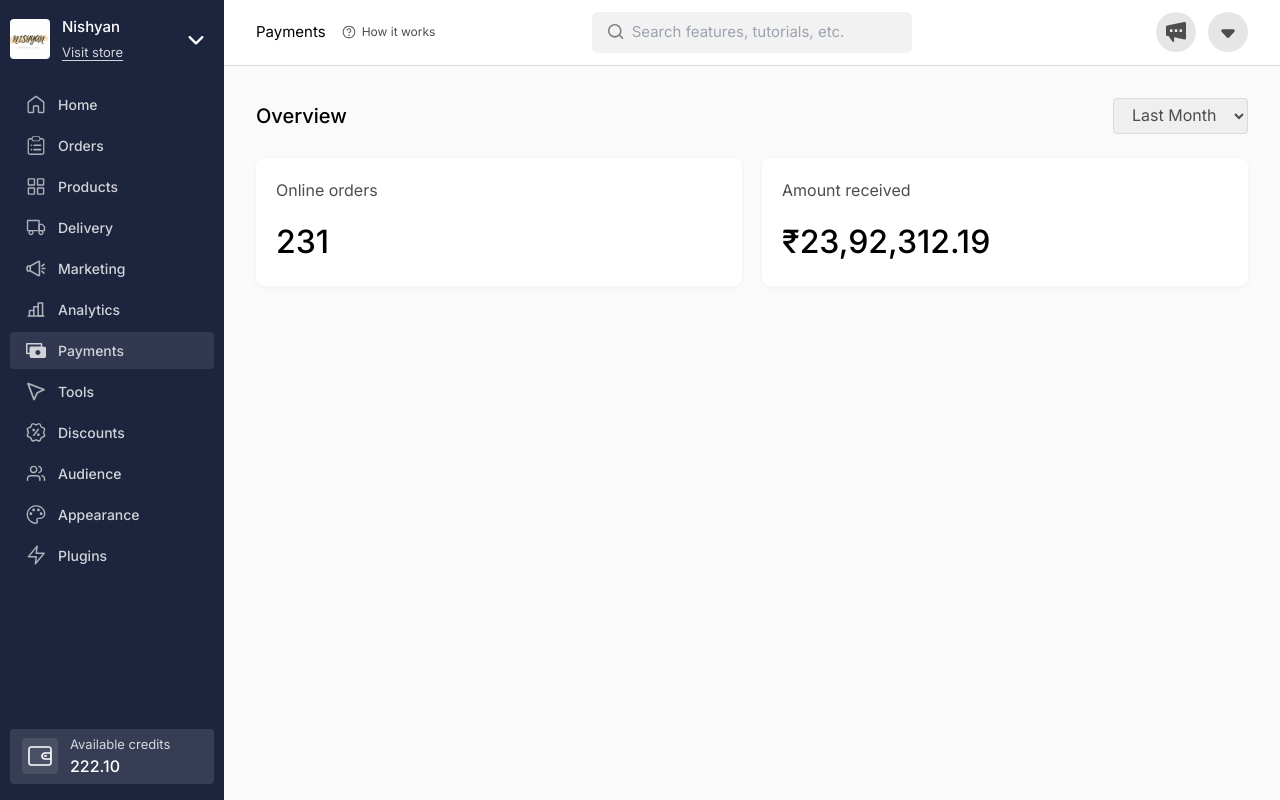
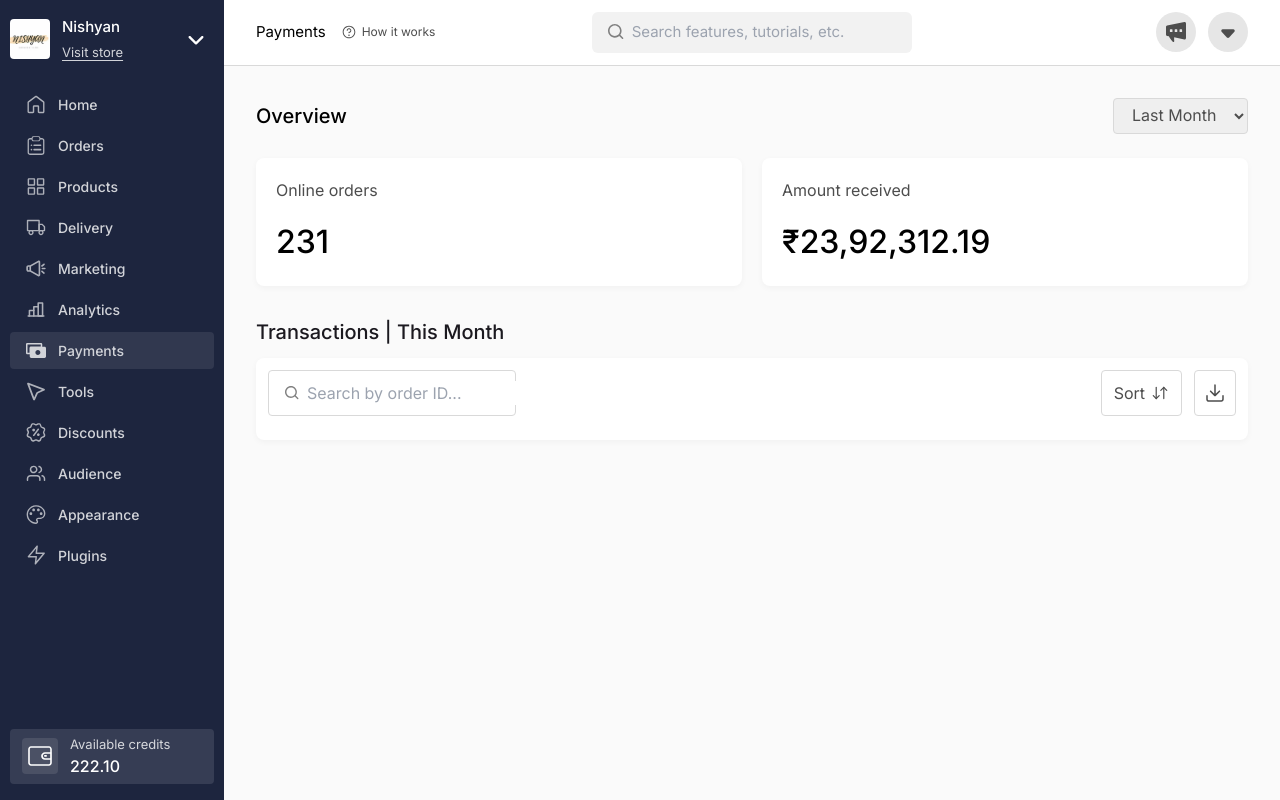
Before and after one commit to Mriganka5137/dukaan-assignment, a Next.js app: page / in a window 1280 px wide. Built offline with nearby package versions, Linux system fonts and the light colour scheme.

Commit message:
Update component styles and add new components

```diff
--- a/app/components/Overview.tsx
+++ b/app/components/Overview.tsx
@@ -1,11 +1,9 @@
-"use client";
-import Image from "next/image";
 import React from "react";
 import Card from "./Card";
 
 const Overview = () => {
   return (
-    <div className="flex flex-col gap-6">
+    <section className="flex flex-col gap-6">
       <div className=" flex justify-between items-center">
         <h3 className=" text-xl font-medium">Overview</h3>
         <select
@@ -21,7 +19,7 @@ const Overview = () => {
         <Card title="Online orders" amount="231" />
         <Card title="Amount received" amount="₹23,92,312.19" />
       </div>
-    </div>
+    </section>
   );
 };
 
--- /dev/null
+++ b/app/components/TransactionAction.tsx
@@ -0,0 +1,43 @@
+import Image from "next/image";
+import React from "react";
+
+const TransactionAction = () => {
+  return (
+    <div className="flex w-full justify-between">
+      <div className="w-[248px] border border-black_85 py-2.5 px-4 rounded-[4px] bg-black_100 flex items-center gap-2">
+        <Image
+          src="/icons/others/search.svg"
+          width={14}
+          height={14}
+          alt="search"
+        />
+        <input
+          type="search"
+          placeholder="Search by order ID..."
+          className="focus-visible:outline-none"
+        />
+      </div>
+      <div className=" flex gap-3">
+        <button className="flex items-center border py-1.5 px-3 rounded-sm border-black_85 gap-1.5 text-black_30">
+          Sort
+          <Image
+            src="/icons/others/sort.svg"
+            width={18}
+            height={18}
+            alt="sort"
+          />
+        </button>
+        <button className=" border border-black_85 p-2.5 rounded-sm">
+          <Image
+            src="/icons/others/download.svg"
+            width={20}
+            height={20}
+            alt="download"
+          />
+        </button>
+      </div>
+    </div>
+  );
+};
+
+export default TransactionAction;
--- /dev/null
+++ b/app/components/Transactions.tsx
@@ -0,0 +1,17 @@
+import React from "react";
+import TransactionAction from "./TransactionAction";
+
+const Transactions = () => {
+  return (
+    <section>
+      <h2 className="text-black_12 text-xl font-medium">
+        Transactions | This Month
+      </h2>
+      <div className="card bg-black_100 mt-3 p-3 pb-6 rounded-[8px]">
+        <TransactionAction />
+      </div>
+    </section>
+  );
+};
+
+export default Transactions;
--- a/app/globals.css
+++ b/app/globals.css
@@ -14,6 +14,7 @@
     --black-95: 0, 0%, 95%, 1;
     --black-90: 0, 0%, 90%, 1;
     --black-85: 0, 0%, 85%, 1;
+    --black-12: 260, 11%, 11%, 1;
 
     /* --background: 0 0% 100%;
     --foreground: 260 11% 11%; */
--- a/app/page.tsx
+++ b/app/page.tsx
@@ -1,12 +1,14 @@
 import Navbar from "./components/Navbar";
 import Overview from "./components/Overview";
+import Transactions from "./components/Transactions";
 
 export default function Home() {
   return (
     <section className="dashboard bg-black_98">
       <Navbar />
-      <div className=" p-8">
+      <div className=" p-8 flex flex-col gap-8">
         <Overview />
+        <Transactions />
       </div>
     </section>
   );
--- a/tailwind.config.ts
+++ b/tailwind.config.ts
@@ -24,11 +24,12 @@ const config = {
         wallet_background: "hsla(var(--wallet-background))",
         black_100: "hsla(var(--black-100))",
         black_98: "hsla(var(--black-98))",
-        black_30: "hsla(var(--black-30))",
-        black_50: "hsla(var(--black-50))",
         black_95: "hsla(var(--black-95))",
         black_90: "hsla(var(--black-90))",
         black_85: "hsla(var(--black-85))",
+        black_50: "hsla(var(--black-50))",
+        black_30: "hsla(var(--black-30))",
+        black_12: "hsla(var(--black-12))",
 
         border: "hsl(var(--border))",
         input: "hsl(var(--input))",
```
Also changed, not shown: public/icons/others/Sort.svg (added), public/icons/others/download.svg (added).
